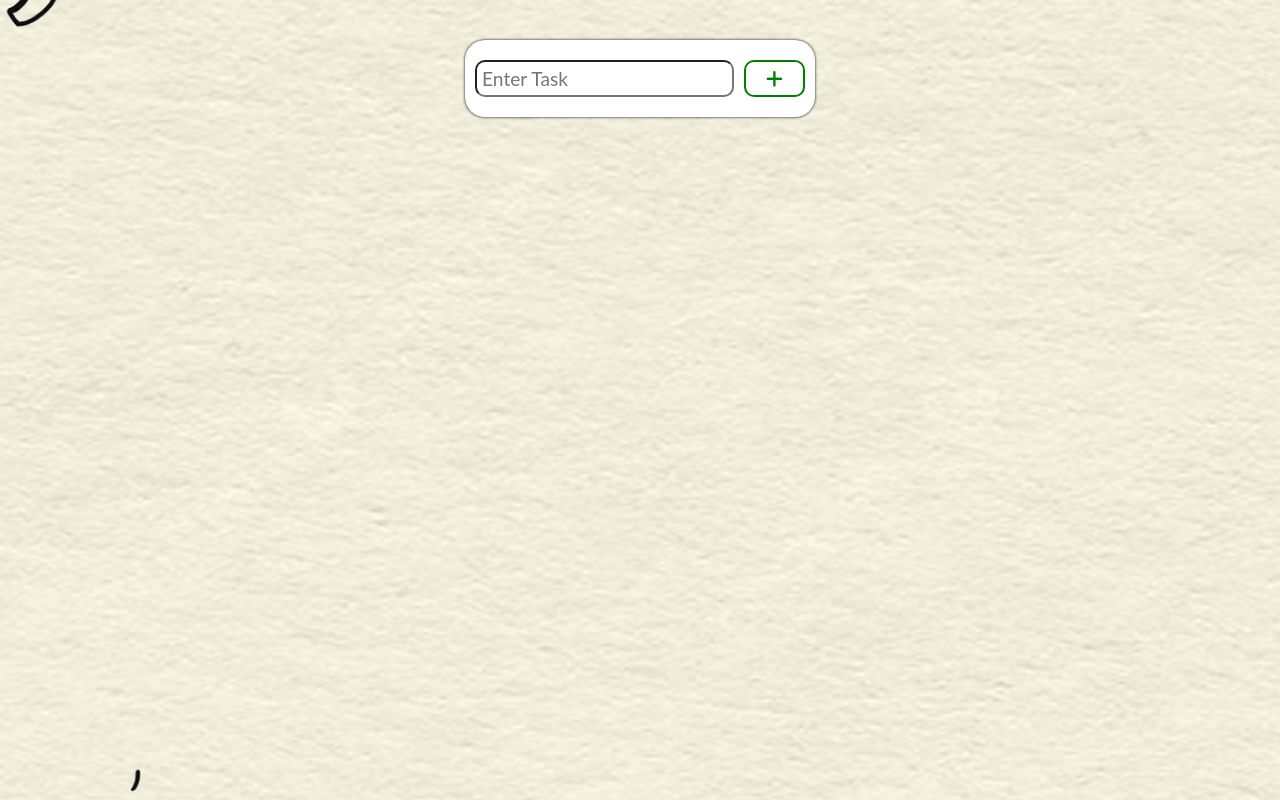
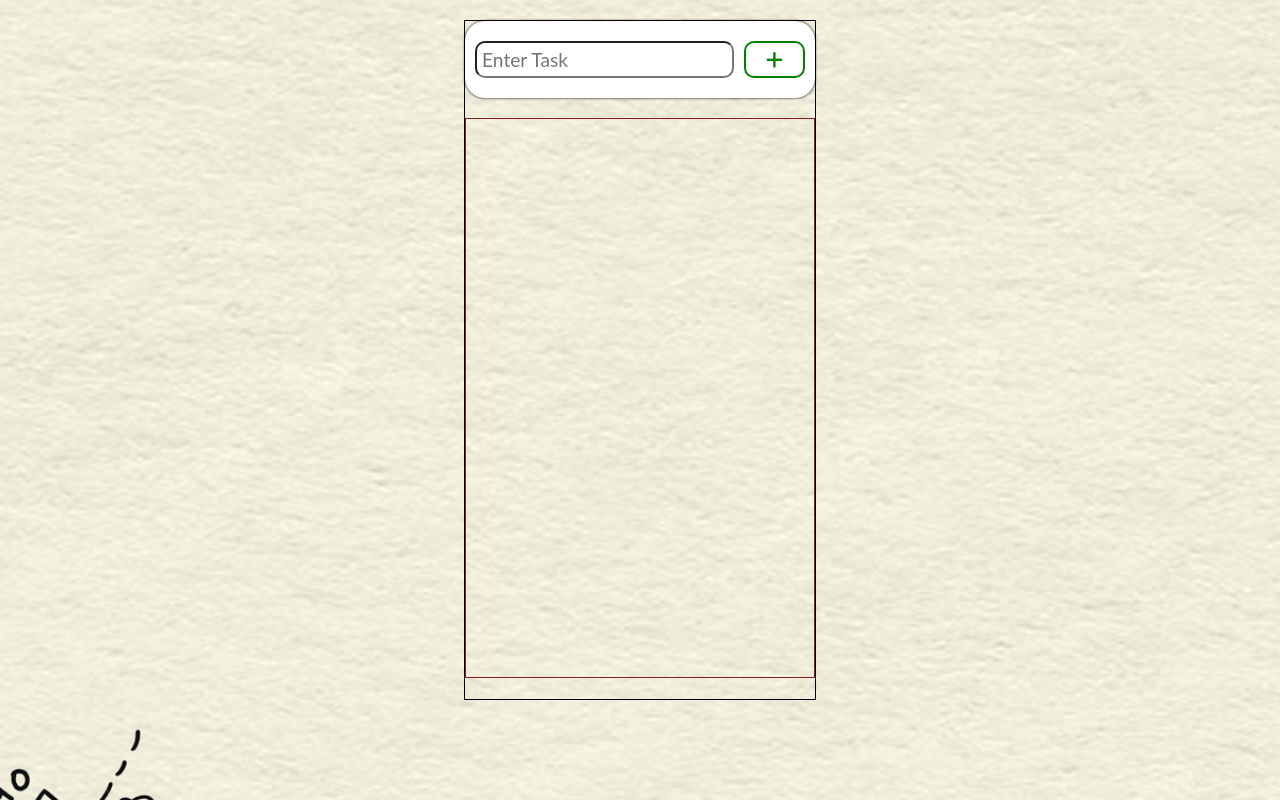
Before and after one commit to sjanardhan05/List-App, a plain HTML site: page index.html in a window 1280 px wide. Drawn offline with Linux system fonts and the light colour scheme.

Commit message:
height modified

```diff
--- a/style.css
+++ b/style.css
@@ -9,14 +9,15 @@
 
 body{
     background: url(Img/img4.jpg) no-repeat center center/cover;
-    height: 100vh;
+    height: 90vh;
     display: flex;
     justify-content: center;
     align-items: center;
 }
 
 .container{
-    height: 90vh;
+    border: 1px solid black;
+    height: 85vh;
     display: grid;
     grid-template-rows: 77px auto;
     grid-gap: 20px;
@@ -29,7 +30,6 @@ body{
     background-color: #fff;
     border-radius: 20px;
     box-shadow: 0 0 3px;
-
     display: flex;
 }
 
@@ -62,7 +62,8 @@ input{
 }
 
 #task-container{
-    height: 75vh;
+    border: 1px solid rgb(128, 31, 31);
+    height: 70vh;
     width: 350px;
     display: flex;
     flex-direction: column-reverse;
```
